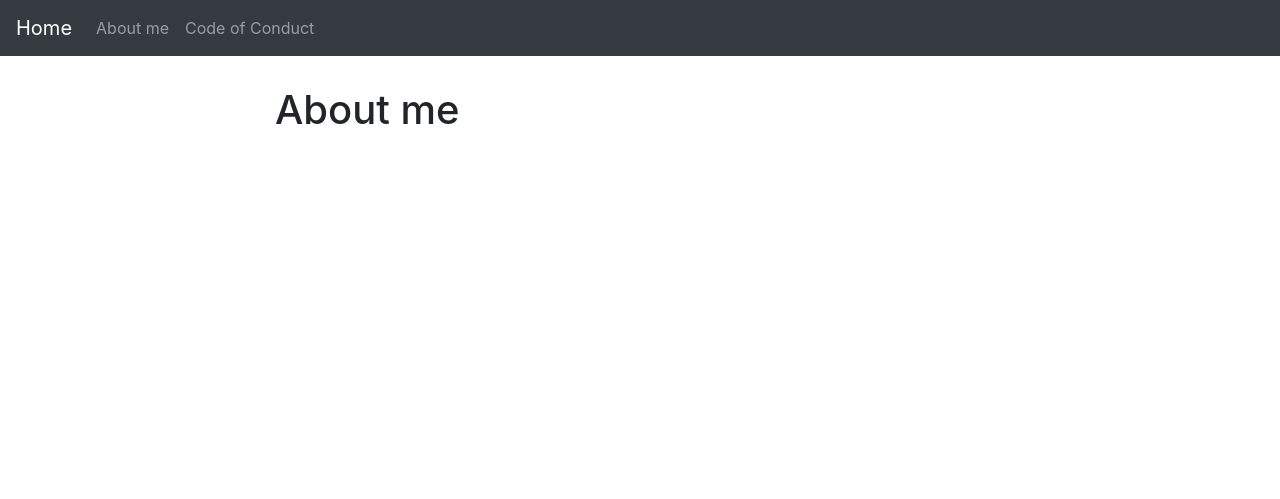
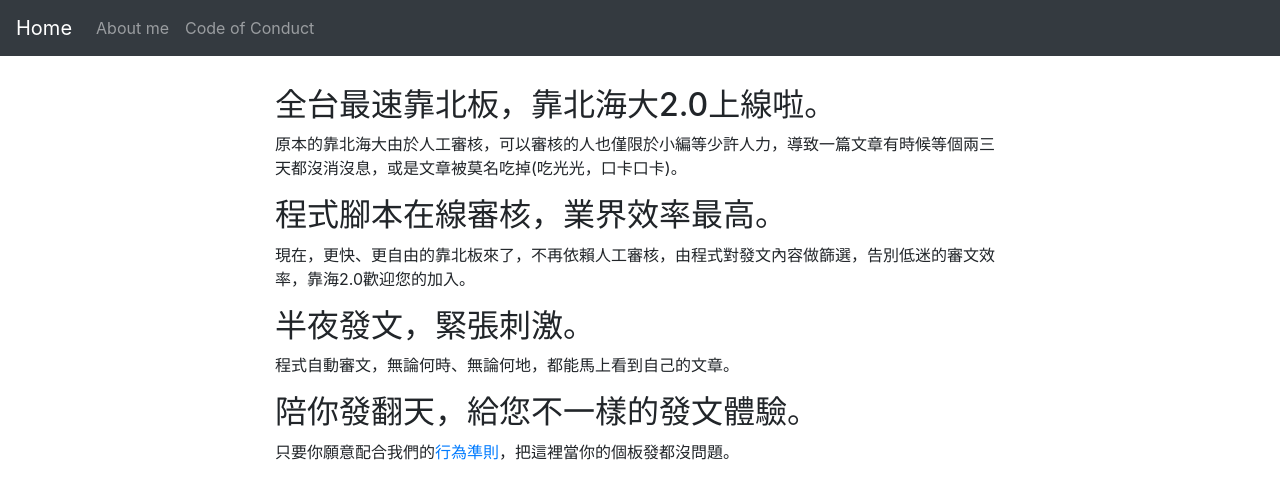
Before and after one commit to MadRex2000/ntou2.0, a Django app: page /about/ in a window 1280 px wide. Shown: the top 499 px of the page. Run offline with Django 3.2, Linux system fonts and the light colour scheme; some libraries are stand-ins or nearby versions.

Commit message:
update about

```diff
--- a/ntou/templates/about.html
+++ b/ntou/templates/about.html
@@ -5,7 +5,7 @@
 <div class="row">
   <div class="col"></div>
   <div class="col-8">
-    <h1>About me</h1>
+    {% include 'aboutcontent.html'%}
   </div>
   <div class="col"></div>
 </div>
--- /dev/null
+++ b/ntou/templates/aboutcontent.html
@@ -0,0 +1,12 @@
+
+<h2>全台最速靠北板，靠北海大2.0上線啦。</h2>
+<p>原本的靠北海大由於人工審核，可以審核的人也僅限於小編等少許人力，導致一篇文章有時候等個兩三天都沒消沒息，或是文章被莫名吃掉(吃光光，口卡口卡)。</p>
+
+<h2>程式腳本在線審核，業界效率最高。</h2>
+<p>現在，更快、更自由的靠北板來了，不再依賴人工審核，由程式對發文內容做篩選，告別低迷的審文效率，靠海2.0歡迎您的加入。</p>
+
+<h2>半夜發文，緊張刺激。</h2>
+<p>程式自動審文，無論何時、無論何地，都能馬上看到自己的文章。</p>
+
+<h2>陪你發翻天，給您不一樣的發文體驗。</h2>
+<p>只要你願意配合我們的<a href="/coc/">行為準則</a>，把這裡當你的個板發都沒問題。</p>
```
